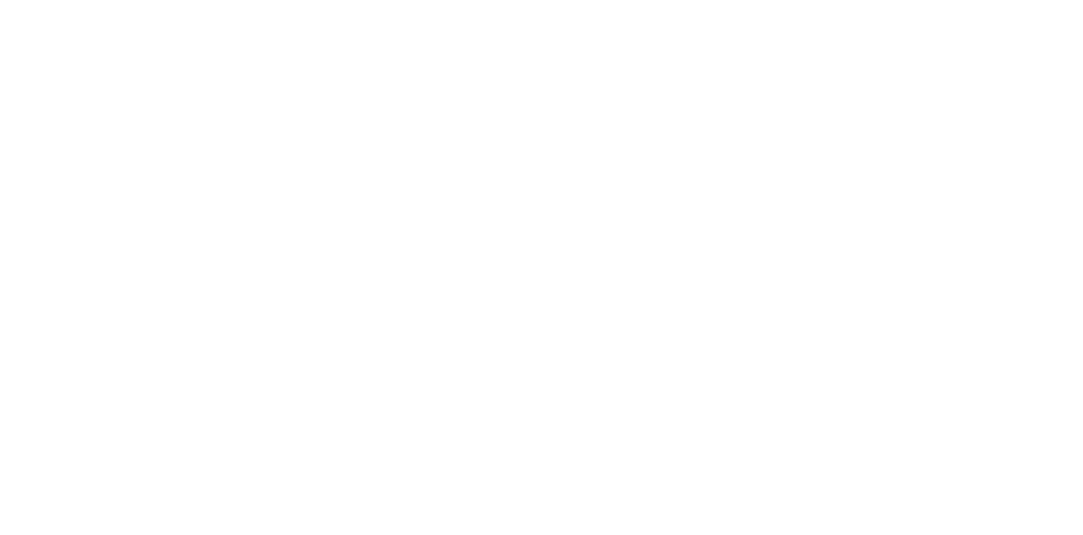
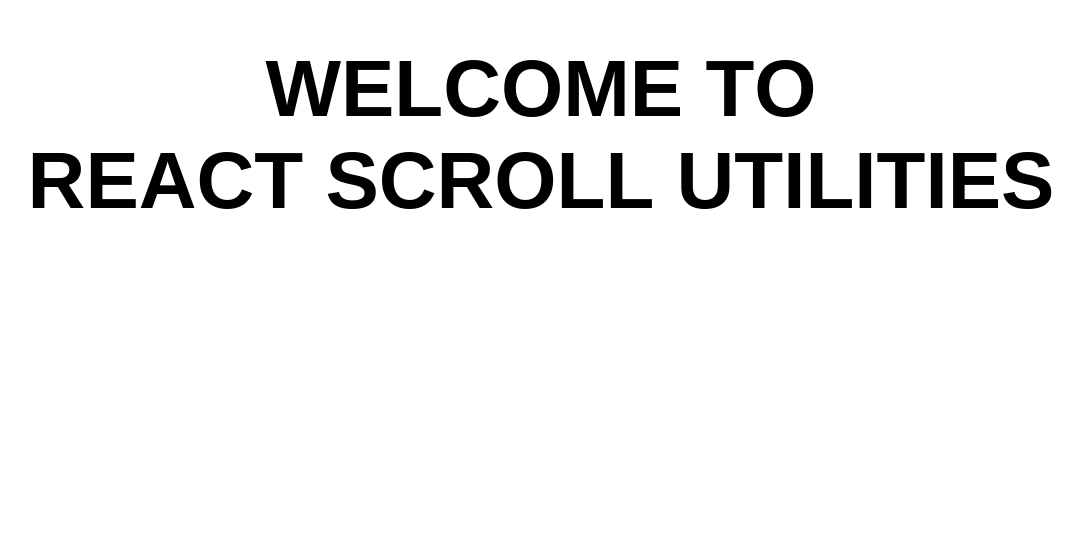
Before and after one commit to zJaaal/react-scroll-utilities, a React (Vite) app: page / in a window 1280 px wide. Shown: the part 265-800 px from the top of the page, without its empty margins (99-1182 px from the left). Built offline with nearby package versions, Linux system fonts and the light colour scheme; a web font is replaced by a local one.

Commit message:
Update main.tsx

```diff
--- a/src/main.tsx
+++ b/src/main.tsx
@@ -7,7 +7,7 @@ import TestEnvironment from "./TestEnvironment";
 
 ReactDOM.createRoot(document.getElementById("root") as HTMLElement).render(
   <ScrollWatcher>
-    {/* <App /> */}
-    <TestEnvironment />
+    <App />
+    {/* <TestEnvironment /> */}
   </ScrollWatcher>
 );
```
